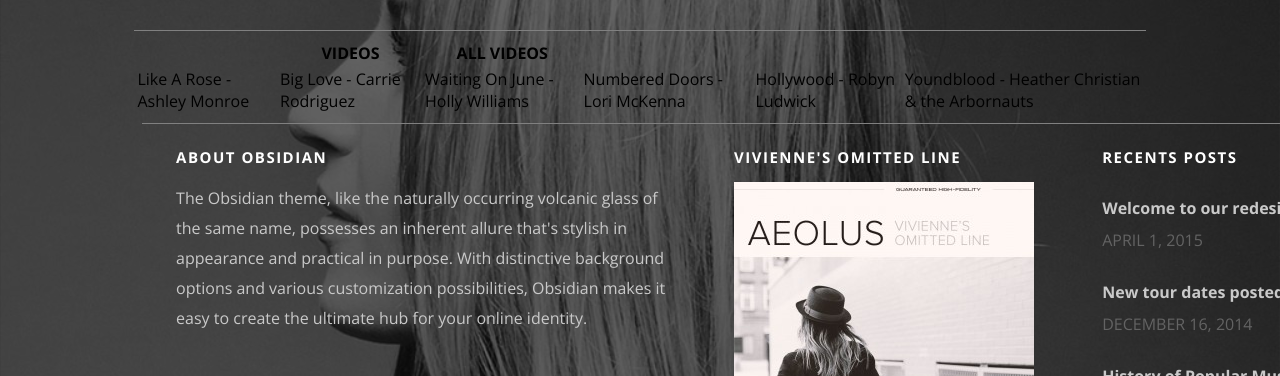
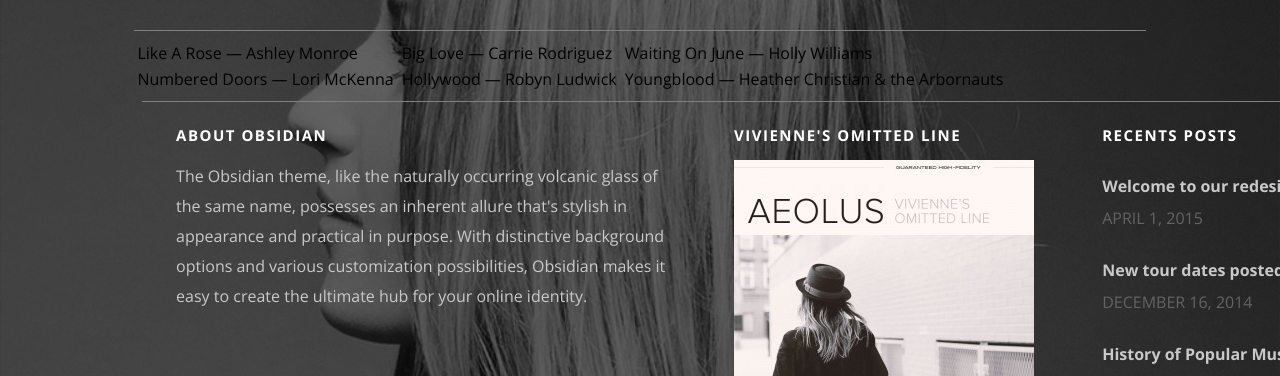
Before and after one commit to Ben-zoy/Projet_Obsidian, a plain HTML site: page videos.html in a window 1280 px wide. Shown: the part 424-800 px from the top of the page. Drawn offline with nearby package versions, Linux system fonts and the light colour scheme.

Commit message:
modifs du videos.html

```diff
--- a/videos.html
+++ b/videos.html
@@ -19,21 +19,21 @@
 
 				<hr style="height: 1px; color: grey; background-color: grey; border: none;">
 
-			<table>   <!--DEBUT ICONES VIDEOS-->
-					<tr>
-						<th></th>
-						<th scope="row">VIDEOS</th>
-						<th scope="row">ALL VIDEOS</th>
-					</tr>
+			<table id="videotable">   <!--DEBUT ICONES VIDEOS-->
 
 					<tr>
-						<td>Like A Rose - Ashley Monroe</td>
-						<td>Big Love - Carrie Rodriguez</td>
-						<td>Waiting On June - Holly Williams</td>
-						<td>Numbered Doors - Lori McKenna</td>
-						<td>Hollywood - Robyn Ludwick</td>
-						<td>Youndblood - Heather Christian & the Arbornauts</td>
-
+						<td valign="bottom" id="Rose">Like A Rose — Ashley Monroe</td>
+						<td class="vide"></td>
+						<td valign="bottom" id="Love">Big Love — Carrie Rodriguez</td>
+						<td class="vide"></td>
+						<td valign="bottom" id="June">Waiting On June — Holly Williams</td>
+					</tr>
+					<tr>
+						<td valign="bottom" id="Doors">Numbered Doors — Lori McKenna</td>
+						<td class="vide"></td>
+						<td valign="bottom" id="Hollywood">Hollywood — Robyn Ludwick</td>
+						<td class="vide"></td>
+						<td valign="bottom" id="Youngblood">Youngblood — Heather Christian & the Arbornauts</td>
 					</tr>
 			</table>   <!--FIN ICONES VIDEOS-->
 
```
